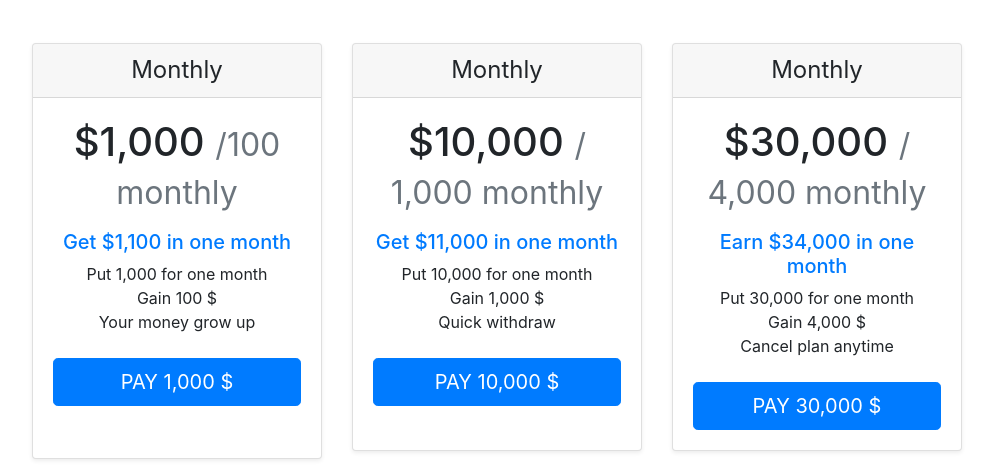
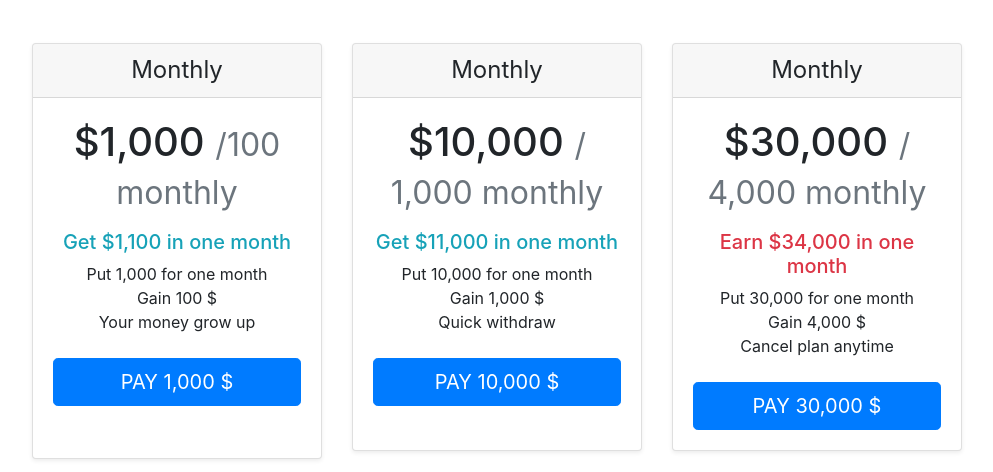
Before and after one commit to manalap/Django-payment-subscription, a Django app: page / in a window 1280 px wide. Shown: the part 267-739 px from the top of the page, without its empty margins (143-1136 px from the left). Run offline with Django 3.2, Linux system fonts and the light colour scheme; some libraries are stand-ins or nearby versions.

Commit message:
korjattu

```diff
--- a/plans/templates/plans/join.html
+++ b/plans/templates/plans/join.html
@@ -17,7 +17,7 @@
           $1,000 <small class="text-muted">/100 monthly</small>
         </h1>
         <ul class="list-unstyled mt-3 mb-4">
-          <li><h5 class="text-primary">Get $1,100 in one month</h5></li>
+          <li><h5 class="text-info">Get $1,100 in one month</h5></li>
           <li>Put 1,000 for one month</li>
           <li>Gain 100 $</li>
           <li>Your money grow up</li>
@@ -38,7 +38,7 @@
           $10,000 <small class="text-muted">/ 1,000 monthly</small>
         </h1>
         <ul class="list-unstyled mt-3 mb-4">
-          <li><h5 class="text-primary">Get $11,000 in one month</h5></li>
+          <li><h5 class="text-info">Get $11,000 in one month</h5></li>
           <li>Put 10,000 for one month</li>
           <li>Gain 1,000 $</li>
           <li>Quick withdraw</li>
@@ -61,7 +61,7 @@
           $30,000 <small class="text-muted">/ 4,000 monthly</small>
         </h1>
         <ul class="list-unstyled mt-3 mb-4">
-          <li><h5 class="text-primary">Earn $34,000 in one month</h5></li>
+          <li><h5 class="text-danger">Earn $34,000 in one month</h5></li>
           <li>Put 30,000 for one month</li>
           <li>Gain 4,000 $</li>
           <li>Cancel plan anytime</li>
```
